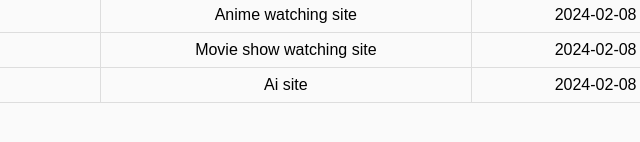
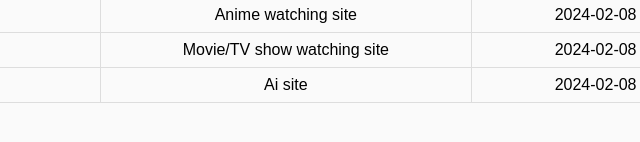
Before and after one commit to tazymo/resourcify.github, a plain HTML site: page index.html in a window 1280 px wide. Shown: the part 178-320 px from the top of the page, 540-1180 px from the left. Drawn offline with Linux system fonts and the light colour scheme.

Commit message:
Update index.html

```diff
--- a/index.html
+++ b/index.html
@@ -3,7 +3,7 @@
 <head>
     <meta charset="UTF-8">
     <meta name="viewport" content="width=device-width, initial-scale=1.0">
-    <title>Best resources to use</title>
+    <title>Resources for Mohamed</title>
     <style>
         body {
             margin: 0;
@@ -79,7 +79,7 @@
             </tr>
             <tr>
                 <td><a href="https://hurawatch.bz/" target="_blank">https://hurawatch.bz/</a></td>
-                <td>Movie show watching site</td>
+                <td>Movie/TV show watching site</td>
                 <td>2024-02-08</td>
             </tr>
             <tr>
```
